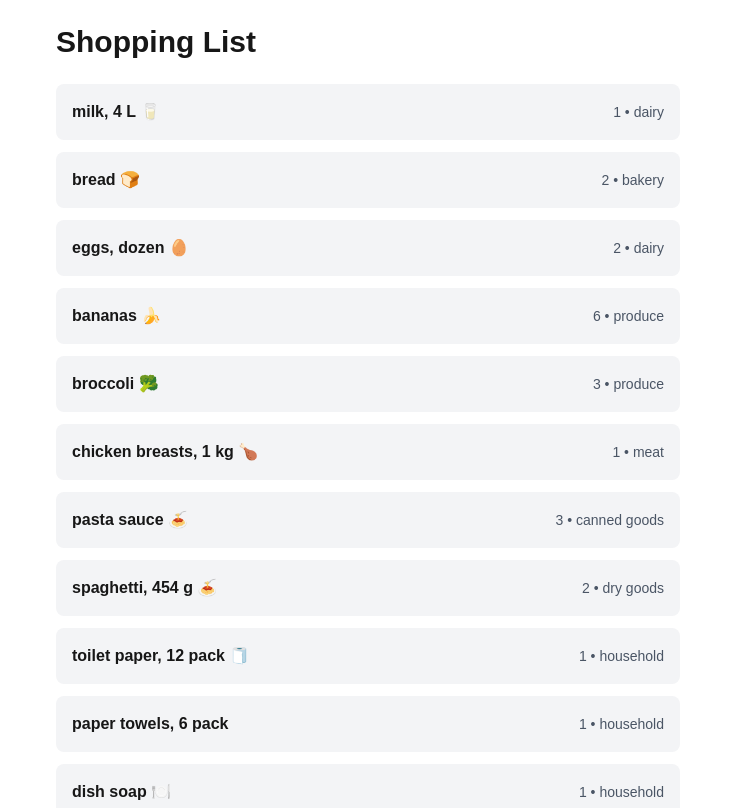
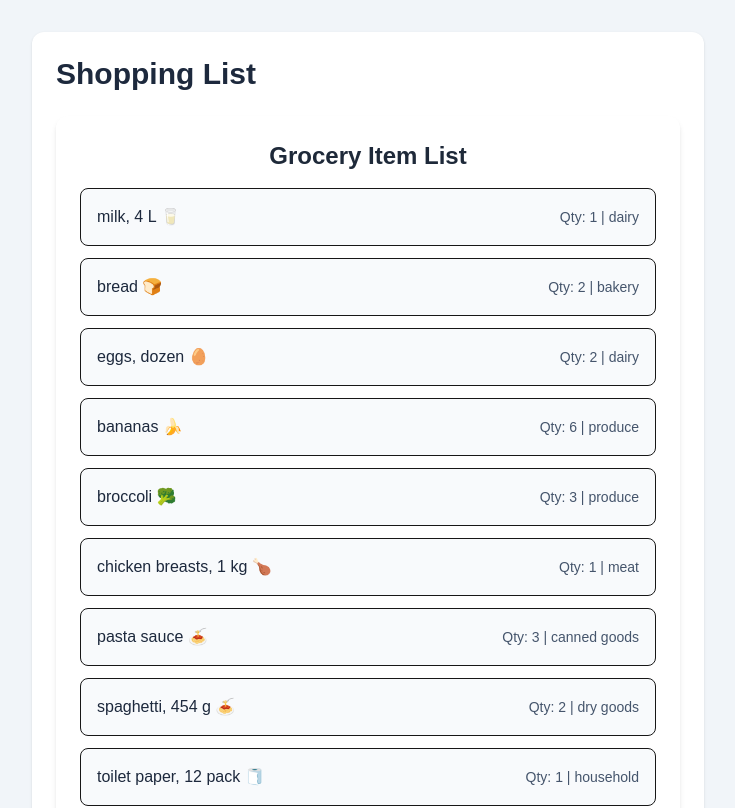
Before and after one commit to Simranjit2006/cprg306-assignments, a Next.js app: page /week-3 in a window 1280 px wide. Shown: the top 808 px of the page, without its empty margins (272-1007 px from the left). Built offline with nearby package versions, Linux system fonts and the light colour scheme.

Commit message:
add styling in week 3

```diff
--- a/app/page.js
+++ b/app/page.js
@@ -2,21 +2,29 @@ import Link from "next/link";
 
 export default function Page() {
   return (
-    <main>
-      <h1>CPRG 306: Web Development 2 - Assignments</h1>
+    <main className="min-h-screen bg-slate-100 p-8">
+      <div className="max-w-xl mx-auto bg-white p-6 rounded-xl shadow">
+        <h1 className="text-2xl font-bold text-slate-800 mb-4">
+          CPRG 306: Web Development 2 - Assignments
+        </h1>
 
-      <ul>
+        <ul className="list-disc pl-6 space-y-2 text-blue-600">
           <li>
-          <Link href="/week-2">Week 2</Link>
+            <Link href="/week-2" className="hover:underline">
+              Week 2
+            </Link>
           </li>
           <li>
-          <Link href="/week-3">Week 3</Link>
+            <Link href="/week-3" className="hover:underline">
+              Week 3
+            </Link>
           </li>
         </ul>
 
-      <p>
+        <p className="mt-4 text-sm text-slate-600">
           This site contains weekly assignments for CPRG 306.
         </p>
+      </div>
     </main>
   );
 }
--- a/app/week-3/GroceryItem.js
+++ b/app/week-3/GroceryItem.js
@@ -1,9 +1,11 @@
 export default function Item({ name, quantity, category }) {
   return (
-    <li className="flex justify-between items-center p-4 bg-gray-100 rounded-lg">
-      <span className="font-semibold">{name}</span>
-      <span className="text-sm text-gray-600">
-        {quantity} • {category}
+    <li className="flex justify-between items-center bg-slate-50 p-4 rounded-lg border">
+      <span className="font-medium text-slate-800">
+        {name}
+      </span>
+      <span className="text-sm text-slate-600">
+        Qty: {quantity} | {category}
       </span>
     </li>
   );
--- a/app/week-3/GroceryItemList.js
+++ b/app/week-3/GroceryItemList.js
@@ -73,31 +73,26 @@ export default function GroceryItemList() {
     category: "household",
   };
 
-  const items = [
-    item1,
-    item2,
-    item3,
-    item4,
-    item5,
-    item6,
-    item7,
-    item8,
-    item9,
-    item10,
-    item11,
-    item12,
-  ];
+  return (
+    <section className="bg-white p-6 rounded-xl shadow-md">
+      <h2 className="text-2xl font-bold text-center text-gray-800 mb-4">
+        Grocery Item List
+      </h2>
 
-  return (
-    <ul className="space-y-3">
-      {items.map((item, index) => (
-        <Item
-          key={index}
-          name={item.name}
-          quantity={item.quantity}
-          category={item.category}
-        />
-      ))}
-    </ul>
+      <ul className="space-y-3">
+        <Item {...item1} />
+        <Item {...item2} />
+        <Item {...item3} />
+        <Item {...item4} />
+        <Item {...item5} />
+        <Item {...item6} />
+        <Item {...item7} />
+        <Item {...item8} />
+        <Item {...item9} />
+        <Item {...item10} />
+        <Item {...item11} />
+        <Item {...item12} />
+      </ul>
+    </section>
   );
 }
--- a/app/week-3/page.js
+++ b/app/week-3/page.js
@@ -2,11 +2,13 @@ import GroceryItemList from "./GroceryItemList";
 
 export default function Page() {
   return (
-    <main className="max-w-2xl mx-auto p-6">
-      <h1 className="text-3xl font-bold mb-6">
-        Shopping List
-      </h1>
-      <GroceryItemList />
+    <main className="min-h-screen bg-slate-100 p-8">
+      <div className="max-w-2xl mx-auto bg-white p-6 rounded-xl shadow">
+        <h1 className="text-3xl font-bold text-slate-800 mb-6">
+          Shopping List
+        </h1>
+        <GroceryItemList />
+      </div>
     </main>
   );
 }
```
Lines whose indentation alone changed are shown as unchanged.
